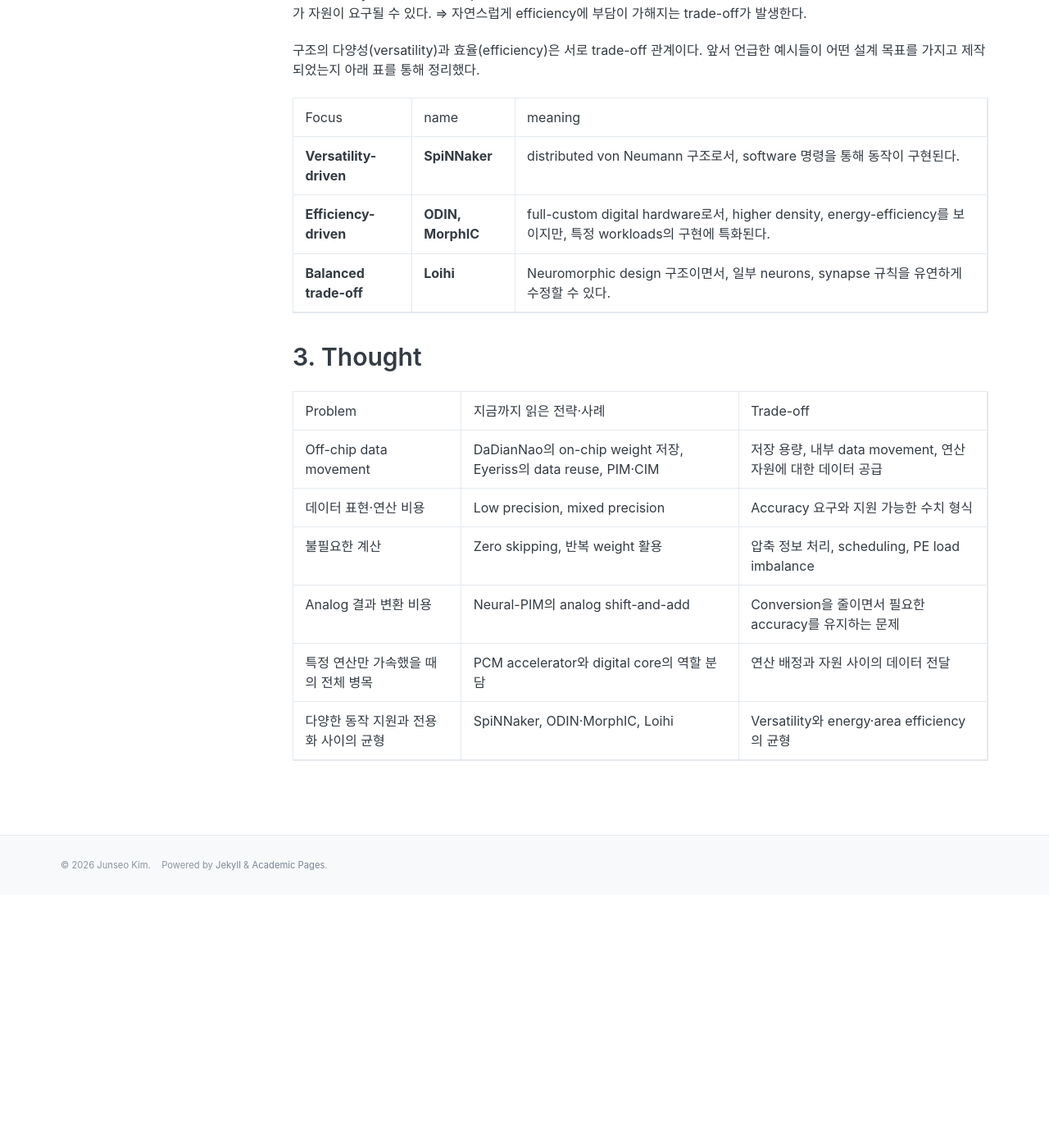
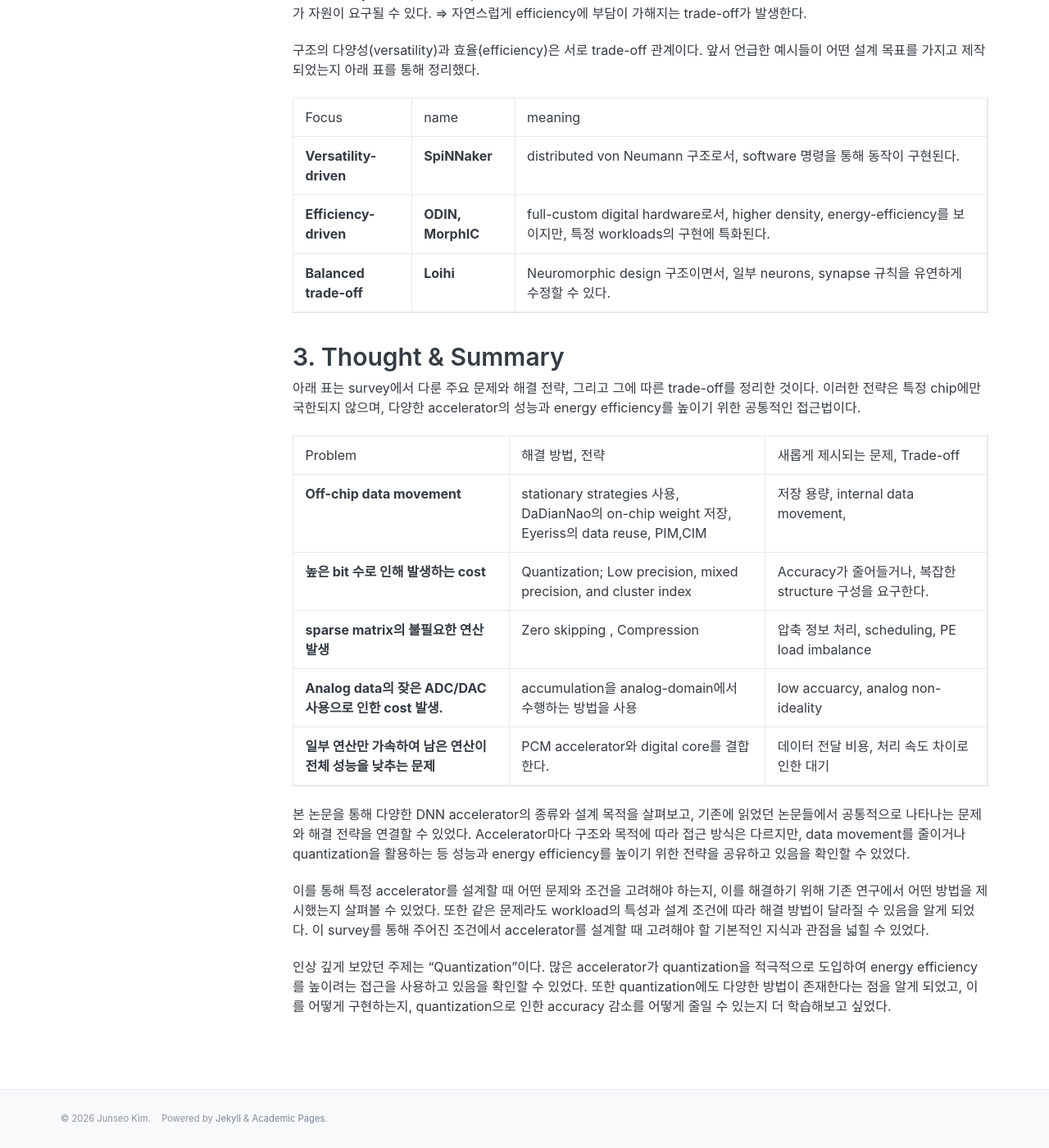
Before and after one commit to thisisjskim/thisisjskim.github.io, a Jekyll site: the page built from _paper_notes/accelerator-survey.md, in a window 1280 px wide and 1400 px high, scrolled down 13613 px. Shown: the whole window at 82% size. Built offline with Jekyll 4.4.1, drawn with Linux system fonts in a browser that asks for light colours; before the commit the page ends 14704 px from its top, so only the background shows below that; some of the changed text lies outside the part shown.

Commit message:
Update accelerator survey with completed Notion review

```diff
--- a/_paper_notes/accelerator-survey.md
+++ b/_paper_notes/accelerator-survey.md
@@ -52,7 +52,7 @@ note_toc:
   title: 2.4.3 Neuromorphic Accelerators
 - depth: 1
   id: section-13
-  title: 3. Thought
+  title: 3. Thought & Summary
 ---
 
 # 1. Introduction
@@ -386,9 +386,9 @@ CIM은 memory wall, compute wall을 모두 해결하기 위한 방안으로서,
 
 뒤에서도 이와 비슷한 내용을 다룬다. Analog CIM은 MVM-oriented workloads를 처리할 때는 효율적이나, low-reuse kernels, batch normalization, activation과 같은 연산에는 비효율적이라고 설명한다.
 
-⇒ 이러한 문제(Amdahl’s effect)를 완화하기 위해, PCM-based accelerator와 general-purpose core를 결합한 analog-digital edge system을 제안한다.
+⇒ 이러한 문제를 완화하기 위해, PCM-based accelerator와 general-purpose core를 결합한 analog-digital edge system을 제안한다.
 
-이를 통해, 특정 연산을 가속해도 가속이 되지 않은 연산이 또 다른 병목 현상을 발생시킨다는 것, 그리고 이를 해결하기 위한 방법으로 digital core와의 역할 분담을 한다는 전략 등의 사고를 확장해나갈 수 있었다.
+이를 통해, 특정 연산을 가속해도 가속이 되지 않은 연산이 또 다른 병목 현상을 발생한다는 것, 그리고 이를 해결하기 위한 방법으로 digital core와의 역할 분담을 한다는 전략 등의 사고를 확장해나갈 수 있었다.
 
 ### 2.4.3 Neuromorphic Accelerators
 {: #section-12 }
@@ -467,43 +467,47 @@ neuromorphic chip의 설계에서는 **versatility, efficiency**를 함께 고
 </tr>
 </table>
 
-# 3. Thought
+# 3. Thought & Summary
 {: #section-13 }
 
+아래 표는 survey에서 다룬 주요 문제와 해결 전략, 그리고 그에 따른 trade-off를 정리한 것이다. 이러한 전략은 특정 chip에만 국한되지 않으며, 다양한 accelerator의 성능과 energy efficiency를 높이기 위한 공통적인 접근법이다.
+
 <table>
+
 <tr>
 <td markdown="span">Problem</td>
-<td markdown="span">지금까지 읽은 전략·사례</td>
-<td markdown="span">Trade-off</td>
+<td markdown="span">해결 방법, 전략</td>
+<td markdown="span">새롭게 제시되는 문제, Trade-off</td>
 </tr>
 <tr>
-<td markdown="span">Off-chip data movement</td>
-<td markdown="span">DaDianNao의 on-chip weight 저장, Eyeriss의 data reuse, PIM·CIM</td>
-<td markdown="span">저장 용량, 내부 data movement, 연산 자원에 대한 데이터 공급</td>
+<td markdown="span">**Off-chip data movement**</td>
+<td markdown="span">stationary strategies 사용,<br />DaDianNao의 on-chip weight 저장, Eyeriss의 data reuse, PIM,CIM</td>
+<td markdown="span">저장 용량, internal data movement,</td>
 </tr>
 <tr>
-<td markdown="span">데이터 표현·연산 비용</td>
-<td markdown="span">Low precision, mixed precision</td>
-<td markdown="span">Accuracy 요구와 지원 가능한 수치 형식</td>
+<td markdown="span">**높은 bit 수로 인해 발생하는 cost**</td>
+<td markdown="span">Quantization; Low precision, mixed precision, and cluster index</td>
+<td markdown="span">Accuracy가 줄어들거나, 복잡한 structure 구성을 요구한다.</td>
 </tr>
 <tr>
-<td markdown="span">불필요한 계산</td>
-<td markdown="span">Zero skipping, 반복 weight 활용</td>
+<td markdown="span">**sparse matrix의 불필요한 연산 발생**</td>
+<td markdown="span">Zero skipping , Compression</td>
 <td markdown="span">압축 정보 처리, scheduling, PE load imbalance</td>
 </tr>
 <tr>
-<td markdown="span">Analog 결과 변환 비용</td>
-<td markdown="span">Neural-PIM의 analog shift-and-add</td>
-<td markdown="span">Conversion을 줄이면서 필요한 accuracy를 유지하는 문제</td>
+<td markdown="span">**Analog data의 잦은 ADC/DAC 사용으로 인한 cost 발생.**</td>
+<td markdown="span">accumulation을 analog-domain에서 수행하는 방법을 사용</td>
+<td markdown="span">low accuarcy, analog non-ideality</td>
 </tr>
 <tr>
-<td markdown="span">특정 연산만 가속했을 때의 전체 병목</td>
-<td markdown="span">PCM accelerator와 digital core의 역할 분담</td>
-<td markdown="span">연산 배정과 자원 사이의 데이터 전달</td>
-</tr>
-<tr>
-<td markdown="span">다양한 동작 지원과 전용화 사이의 균형</td>
-<td markdown="span">SpiNNaker, ODIN·MorphIC, Loihi</td>
-<td markdown="span">Versatility와 energy·area efficiency의 균형</td>
+<td markdown="span">**일부 연산만 가속하여 남은 연산이 전체 성능을 낮추는 문제**</td>
+<td markdown="span">PCM accelerator와 digital core를 결합한다.</td>
+<td markdown="span">데이터 전달 비용, 처리 속도 차이로 인한 대기</td>
 </tr>
 </table>
+
+본 논문을 통해 다양한 DNN accelerator의 종류와 설계 목적을 살펴보고, 기존에 읽었던 논문들에서 공통적으로 나타나는 문제와 해결 전략을 연결할 수 있었다. Accelerator마다 구조와 목적에 따라 접근 방식은 다르지만, data movement를 줄이거나 quantization을 활용하는 등 성능과 energy efficiency를 높이기 위한 전략을 공유하고 있음을 확인할 수 있었다.
+
+이를 통해 특정 accelerator를 설계할 때 어떤 문제와 조건을 고려해야 하는지, 이를 해결하기 위해 기존 연구에서 어떤 방법을 제시했는지 살펴볼 수 있었다. 또한 같은 문제라도 workload의 특성과 설계 조건에 따라 해결 방법이 달라질 수 있음을 알게 되었다. 이 survey를 통해 주어진 조건에서 accelerator를 설계할 때 고려해야 할 기본적인 지식과 관점을 넓힐 수 있었다.
+
+인상 깊게 보았던 주제는 “Quantization”이다. 많은 accelerator가 quantization을 적극적으로 도입하여 energy efficiency를 높이려는 접근을 사용하고 있음을 확인할 수 있었다. 또한 quantization에도 다양한 방법이 존재한다는 점을 알게 되었고, 이를 어떻게 구현하는지, quantization으로 인한 accuracy 감소를 어떻게 줄일 수 있는지 더 학습해보고 싶었다.
```
Also changed, not shown: other parts of _paper_notes/accelerator-survey.md (+1 -1 lines).
